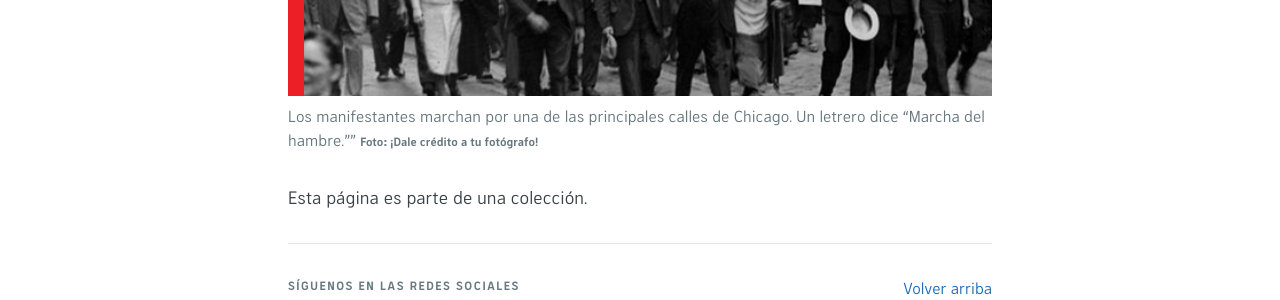
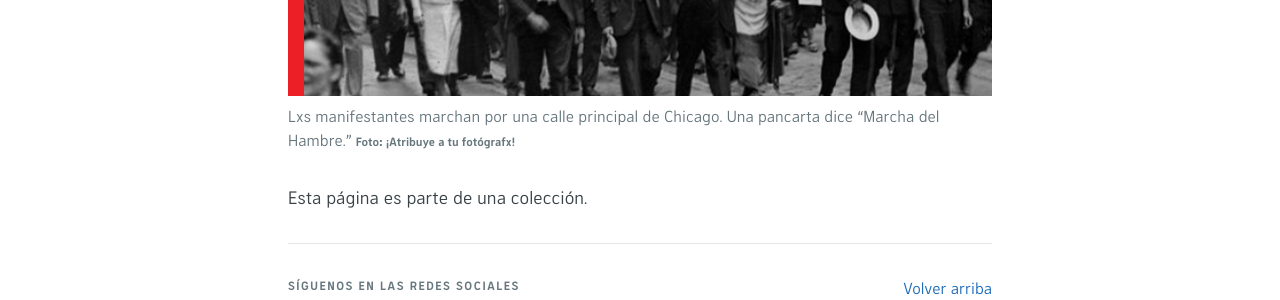
Before and after one commit to ChicagoDSA/haymarket, a Jekyll site: the page built from _tiles/es/levantar-la-prohibicion.md, in a window 1280 px wide. Shown: the part 577-877 px from the top of the page. Built offline with Jekyll 4.4.1, drawn with Linux system fonts in a browser that asks for light colours; nearby versions of some CDN libraries; some web fonts are replaced; library files that are not in the unit come from our copies; the repository's description, which GitHub fills in, is left out.

Commit message:
retranslated tiles

```diff
--- a/_tiles/es/levantar-la-prohibicion.md
+++ b/_tiles/es/levantar-la-prohibicion.md
@@ -3,8 +3,8 @@ order: 2
 lang-ref: lift-the-ban
 title: Levantar la Prohibición
 image: assets/images/theme-protest.png
-image-description: Los manifestantes marchan por una de las principales calles de Chicago. Un letrero dice "Marcha del hambre.""
-image-credit: ¡Dale crédito a tu fotógrafo!
+image-description: Lxs manifestantes marchan por una calle principal de Chicago. Una pancarta dice "Marcha del Hambre."
+image-credit: ¡Atribuye a tu fotógrafx!
 ---
 
 Esta página es parte de una colección.
```
Also changed, not shown: _tiles/en/lift-the-ban.md (+1 -1 lines), _tiles/es/democratizar-comed.md (+2 -2 lines), _tiles/es/desfinanciar-cpd.md (+1 -1 lines), _tiles/es/sin-foto.md (+1 -1 lines).
